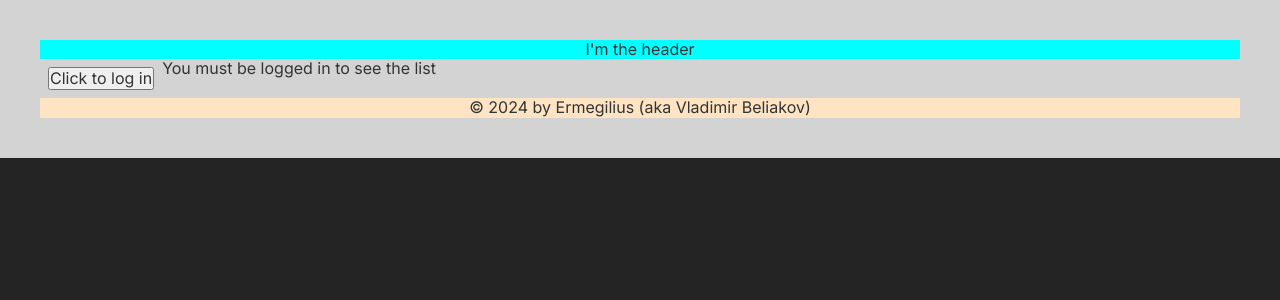
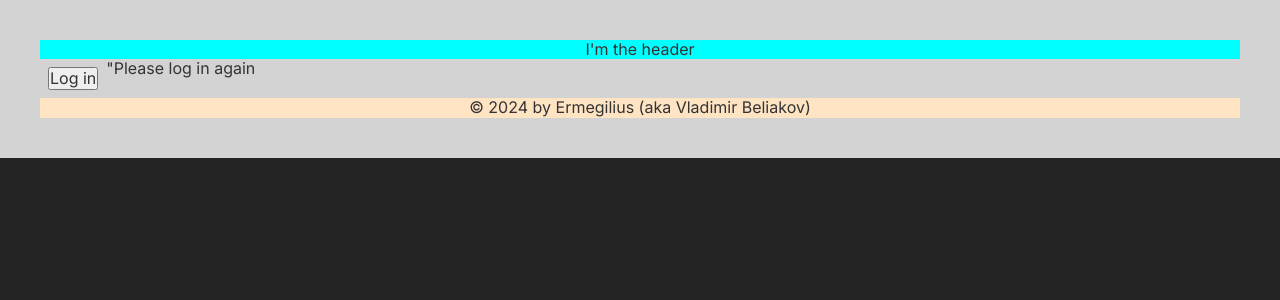
Before and after one commit to Ermegilius/reactOR, a React (Vite) app: page / in a window 1280 px wide. Shown: the top 300 px of the page. Built offline with nearby package versions, Linux system fonts and the light colour scheme.

Commit message:
start of the day 13.11.2024

```diff
--- a/src/App.jsx
+++ b/src/App.jsx
@@ -16,9 +16,9 @@ function App() {
       <Header/>
       <main>
         <button onClick={handleLogIn}>
-          {isLoggedIn ? 'Click to log out' : 'Click to log in'}
+          {isLoggedIn ? 'Log out' : 'Log in'}
         </button>
-        {isLoggedIn ? <EmployeeList/> : <p>You must be logged in to see the list</p>}
+        {isLoggedIn ? <EmployeeList/> : <p>"Please log in again</p>}
       </main>
       <Footer/>
     </>
```
